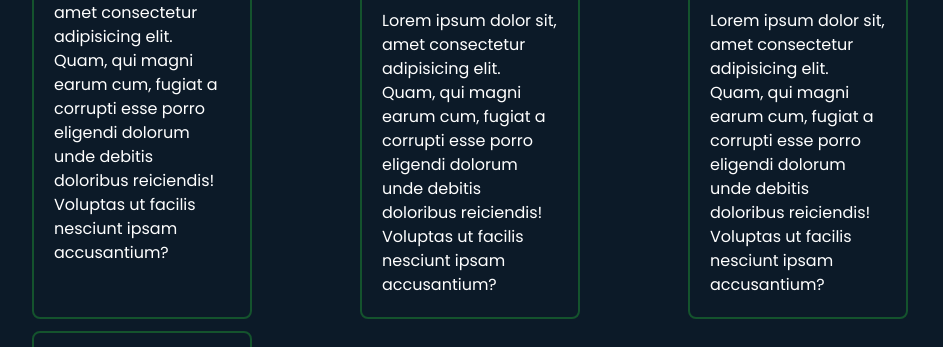
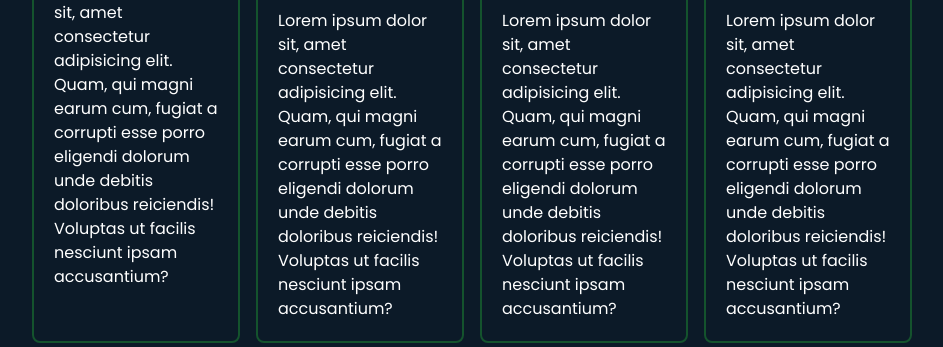
Before and after one commit to ahasan2912/vfolio-tailwindcss-js, a plain HTML site: page index.html in a window 1280 px wide. Shown: the part 1425-1772 px from the top of the page, without its empty margins (168-1111 px from the left). Drawn offline with Linux system fonts and the light colour scheme.

Commit message:
added grid instae flex

```diff
--- a/index.html
+++ b/index.html
@@ -78,9 +78,9 @@
                     <h5 class="text-lg text-primary-color uppercase">Our Specialize</h5>
                     <h3 class="text-xl md:text-4xl text-white font-semibold mb-5">
                         What We Offer</h3>
-                    <div class="flex justify-between mt-4 flex-wrap">
+                    <div class="grid grid-cols-2 gap-4 md:grid-cols-4 justify-between mt-4">
                         <div
-                            class="bg-bg-drak-color border-green-900 border-2 px-3 md:p-5 py-2 rounded-lg mr-1 w-[48%] md:w-[25%] mb-3">
+                            class="bg-bg-drak-color border-green-900 border-2 px-3 md:p-5 py-2 rounded-lg mr-1 w-[100%] md:w-[100%] mb-3">
                             <i class="fa-brands fa-figma text-primary-color text-3xl mb-3"></i>
                             <h4 class="text-white font-semibold text-sm md:text-2xl mb-3">UI/UX Design</h4>
                             <p class="text-white hidden md:block">Lorem ipsum dolor sit, amet consectetur adipisicing
@@ -88,7 +88,7 @@
                                 debitis doloribus reiciendis! Voluptas ut facilis nesciunt ipsam accusantium?</p>
                         </div>
                         <div
-                            class="bg-bg-drak-color border-green-900 border-2 px-3 md:p-5 py-2 rounded-lg mr-1 w-[48%] md:w-[25%] mb-3">
+                            class="bg-bg-drak-color border-green-900 border-2 px-3 md:p-5 py-2 rounded-lg mr-1 w-[100%] md:w-[100%] mb-3">
                             <i class="fa-brands fa-figma text-primary-color text-3xl mb-3"></i>
                             <h4 class="text-white font-semibold text-sm md:text-2xl mb-3">Digital Marketing</h4>
                             <p class="text-white hidden md:block">Lorem ipsum dolor sit, amet consectetur adipisicing
@@ -96,7 +96,7 @@
                                 debitis doloribus reiciendis! Voluptas ut facilis nesciunt ipsam accusantium?</p>
                         </div>
                         <div
-                            class="bg-bg-drak-color border-green-900 border-2 px-3 md:p-5 py-2 rounded-lg mr-1 w-[48%] md:w-[25%] mb-3">
+                            class="bg-bg-drak-color border-green-900 border-2 px-3 md:p-5 py-2 rounded-lg mr-1 w-[100%] md:w-[100%] mb-3">
                             <i class="fa-brands fa-figma text-primary-color text-3xl mb-3"></i>
                             <h4 class="text-white font-semibold text-sm md:text-2xl mb-3">Website Design</h4>
                             <p class="text-white hidden md:block">Lorem ipsum dolor sit, amet consectetur adipisicing
@@ -104,7 +104,7 @@
                                 debitis doloribus reiciendis! Voluptas ut facilis nesciunt ipsam accusantium?</p>
                         </div>
                         <div
-                            class="bg-bg-drak-color border-green-900 border-2 px-3 md:p-5 py-2 rounded-lg mr-1 w-[48%] md:w-[25%] mb-3">
+                            class="bg-bg-drak-color border-green-900 border-2 px-3 md:p-5 py-2 rounded-lg mr-1 w-[100%] md:w-[100%] mb-3">
                             <i class="fa-brands fa-figma text-primary-color text-3xl mb-3"></i>
                             <h4 class="text-white font-semibold text-sm md:text-2xl mb-3">Product Design</h4>
                             <p class="text-white hidden md:block">Lorem ipsum dolor sit, amet consectetur adipisicing
```
Also changed, not shown: src/output.css.
